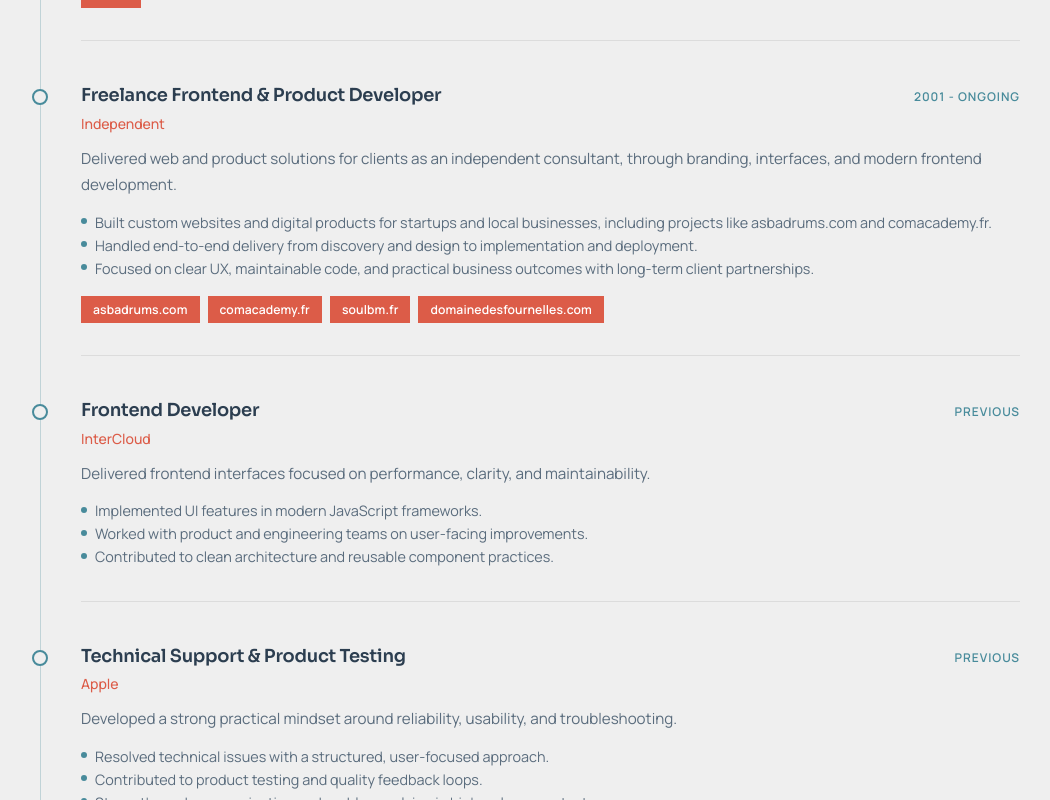
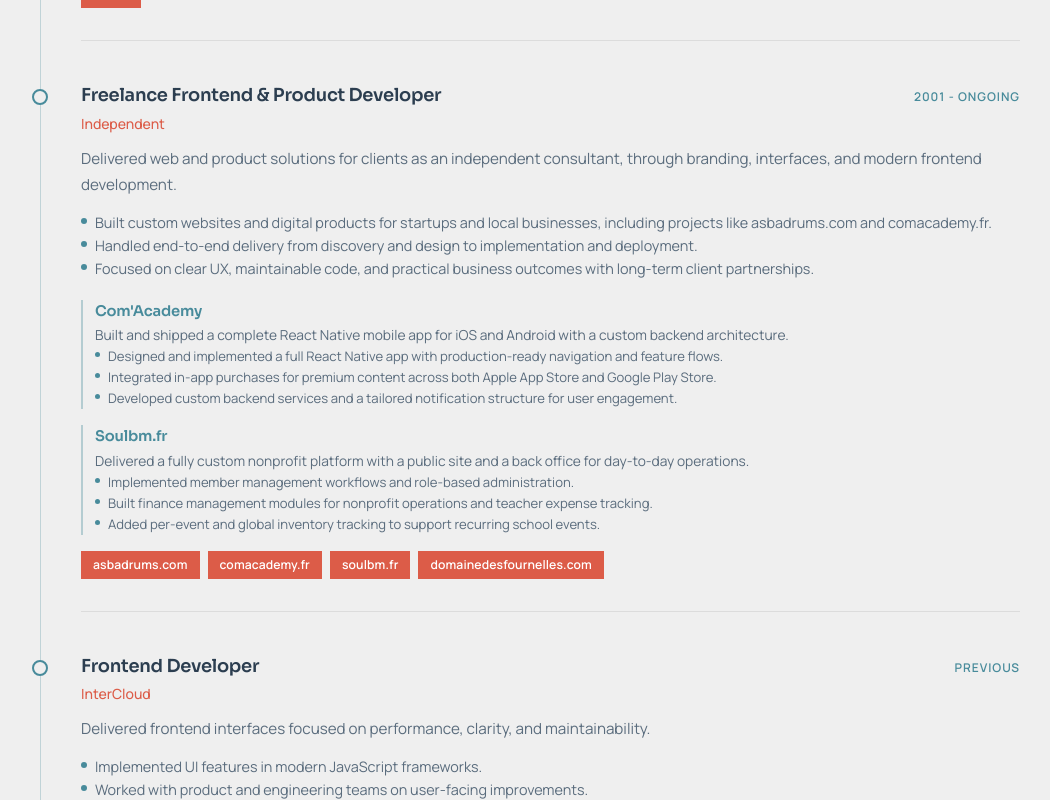
Before and after one commit to NicoPipishorts/v2-leshorts.com, a React (Vite) app: page / in a window 1280 px wide. Shown: the part 1741-2541 px from the top of the page, without its empty margins (110-1160 px from the left). Built offline with nearby package versions, Linux system fonts and the light colour scheme.

Commit message:
added project details

```diff
--- a/src/components/About.tsx
+++ b/src/components/About.tsx
@@ -18,16 +18,37 @@
 	SiVite,
 } from "react-icons/si";
 import AmbientGlows from "./AmbientGlows";
+import Contact from "./Contact";
 import AboutHero from "./about/AboutHero";
 import AboutHobbies from "./about/AboutHobbies";
 import AboutIntro from "./about/AboutIntro";
 import AboutSkills from "./about/AboutSkills";
 import AboutTimeline from "./about/AboutTimeline";
-import Contact from "./Contact";
-import { ExperienceRole, SkillGroup } from "./about/types";
+import {
+	ExperienceProjectHighlight,
+	ExperienceRole,
+	SkillGroup,
+} from "./about/types";
 
 const About = () => {
 	const { t } = useTranslation();
+	const freelanceProjectHighlights = (
+		t("experience.roles.freelance.projects", { returnObjects: true }) as Array<{
+			name: string;
+			summary: string;
+			point1: string;
+			point2: string;
+			point3: string;
+			link?: string;
+		}>
+	).map(
+		(project): ExperienceProjectHighlight => ({
+			name: project.name,
+			summary: project.summary,
+			bullets: [project.point1, project.point2, project.point3],
+			link: project.link,
+		}),
+	);
 
 	const roles: ExperienceRole[] = [
 		{
@@ -67,6 +88,7 @@
 				t("experience.roles.freelance.point2"),
 				t("experience.roles.freelance.point3"),
 			],
+			projectHighlights: freelanceProjectHighlights,
 			links: [
 				"https://asbadrums.com/",
 				"https://comacademy.fr/",
--- a/src/components/about/AboutTimeline.tsx
+++ b/src/components/about/AboutTimeline.tsx
@@ -40,18 +40,50 @@
 									{role.period}
 								</span>
 							</div>
-							<p className='mt-1 text-sm font-medium text-brand-primary'>{role.company}</p>
+							<p className='mt-1 text-sm font-medium text-brand-primary'>
+								{role.company}
+							</p>
 							<p className='mt-3 text-[0.95rem] leading-[1.74] text-(--color-text-light)'>
 								{role.summary}
 							</p>
 							<ul className='mt-3 space-y-2'>
 								{role.bullets.map((point) => (
-									<li key={point} className='flex items-start gap-2 text-[0.9rem] text-(--color-text-light)'>
+									<li
+										key={point}
+										className='flex items-start gap-2 text-[0.9rem] text-(--color-text-light)'>
 										<span className='mt-[0.45rem] inline-block h-1.5 w-1.5 rounded-full bg-brand-secondary' />
 										<span>{point}</span>
 									</li>
 								))}
 							</ul>
+							{role.projectHighlights && role.projectHighlights.length > 0 && (
+								<div className='mt-5 space-y-4'>
+									{role.projectHighlights.map((project) => (
+										<div
+											key={`${role.key}-${project.name}`}
+											className='border-l-2 border-brand-secondary/35 pl-3 mb-4'>
+											<div className='flex flex-wrap items-center gap-2'>
+												<h4 className='text-[0.92rem] font-semibold text-brand-secondary pb-0'>
+													{project.name}
+												</h4>
+											</div>
+											<p className='text-[0.86rem] leading-[1.68] text-(--color-text-light)'>
+												{project.summary}
+											</p>
+											<ul className='space-y-1.5'>
+												{project.bullets.map((point) => (
+													<li
+														key={`${project.name}-${point}`}
+														className='flex items-start gap-2 text-[0.82rem] text-(--color-text-light)'>
+														<span className='mt-[0.36rem] inline-block h-1.25 w-1.25 rounded-full bg-brand-secondary' />
+														<span>{point}</span>
+													</li>
+												))}
+											</ul>
+										</div>
+									))}
+								</div>
+							)}
 							{role.links && role.links.length > 0 && (
 								<div className='mt-4 flex flex-wrap items-center gap-2'>
 									{role.links.map((link) => (
--- a/src/i18n/locales/en.json
+++ b/src/i18n/locales/en.json
@@ -67,7 +67,26 @@
 				"summary": "Delivered web and product solutions for clients as an independent consultant, through branding, interfaces, and modern frontend development.",
 				"point1": "Built custom websites and digital products for startups and local businesses, including projects like asbadrums.com and comacademy.fr.",
 				"point2": "Handled end-to-end delivery from discovery and design to implementation and deployment.",
-				"point3": "Focused on clear UX, maintainable code, and practical business outcomes with long-term client partnerships."
+				"point3": "Focused on clear UX, maintainable code, and practical business outcomes with long-term client partnerships.",
+				"projectHighlightsTitle": "Project Highlights",
+				"projects": [
+					{
+						"name": "Com'Academy",
+						"summary": "Built and shipped a complete React Native mobile app for iOS and Android with a custom backend architecture.",
+						"point1": "Designed and implemented a full React Native app with production-ready navigation and feature flows.",
+						"point2": "Integrated in-app purchases for premium content across both Apple App Store and Google Play Store.",
+						"point3": "Developed custom backend services and a tailored notification structure for user engagement.",
+						"link": "https://comacademy.fr/"
+					},
+					{
+						"name": "Soulbm.fr",
+						"summary": "Delivered a fully custom nonprofit platform with a public site and a back office for day-to-day operations.",
+						"point1": "Implemented member management workflows and role-based administration.",
+						"point2": "Built finance management modules for nonprofit operations and teacher expense tracking.",
+						"point3": "Added per-event and global inventory tracking to support recurring school events.",
+						"link": "https://soulbm.fr"
+					}
+				]
 			},
 			"intercloud": {
 				"title": "Frontend Developer",
--- a/src/i18n/locales/fr.json
+++ b/src/i18n/locales/fr.json
@@ -67,7 +67,26 @@
 				"summary": "Réalisation de solutions web et produit pour des clients en tant qu'indépendant, entre identité, interfaces et développement frontend moderne.",
 				"point1": "Conception de sites sur mesure et de produits digitaux pour startups et entreprises locales, notamment sur des projets comme asbadrums.com et comacademy.fr.",
 				"point2": "Pilotage de la livraison de bout en bout, de la découverte et du design à la mise en production.",
-				"point3": "Priorité donnée à l'UX, à la maintenabilité du code et à des résultats business concrets sur le long terme."
+				"point3": "Priorité donnée à l'UX, à la maintenabilité du code et à des résultats business concrets sur le long terme.",
+				"projectHighlightsTitle": "Projets détaillés",
+				"projects": [
+					{
+						"name": "Com'Academy",
+						"summary": "Conception et mise en production d'une application mobile React Native complète sur iOS et Android, avec un backend sur mesure.",
+						"point1": "Architecture et développement d'une application React Native complète, avec des parcours utilisateurs robustes.",
+						"point2": "Intégration des achats intégrés pour le contenu premium sur l'Apple App Store et le Google Play Store.",
+						"point3": "Développement de services backend personnalisés et d'une structure de notifications adaptée à l'engagement utilisateur.",
+						"link": "https://comacademy.fr/"
+					},
+					{
+						"name": "Soulbm.fr",
+						"summary": "Livraison d'une plateforme entièrement sur mesure pour une association, avec site public et back office opérationnel.",
+						"point1": "Mise en place de workflows de gestion des membres et d'une administration par rôles.",
+						"point2": "Développement de modules de suivi financier pour l'association et les dépenses des enseignants.",
+						"point3": "Ajout d'un suivi d'inventaire par événement et global pour les manifestations récurrentes.",
+						"link": "https://soulbm.fr"
+					}
+				]
 			},
 			"intercloud": {
 				"title": "Développeur Front-end",
```
Also changed, not shown: src/components/about/types.ts (+9 -0 lines).
